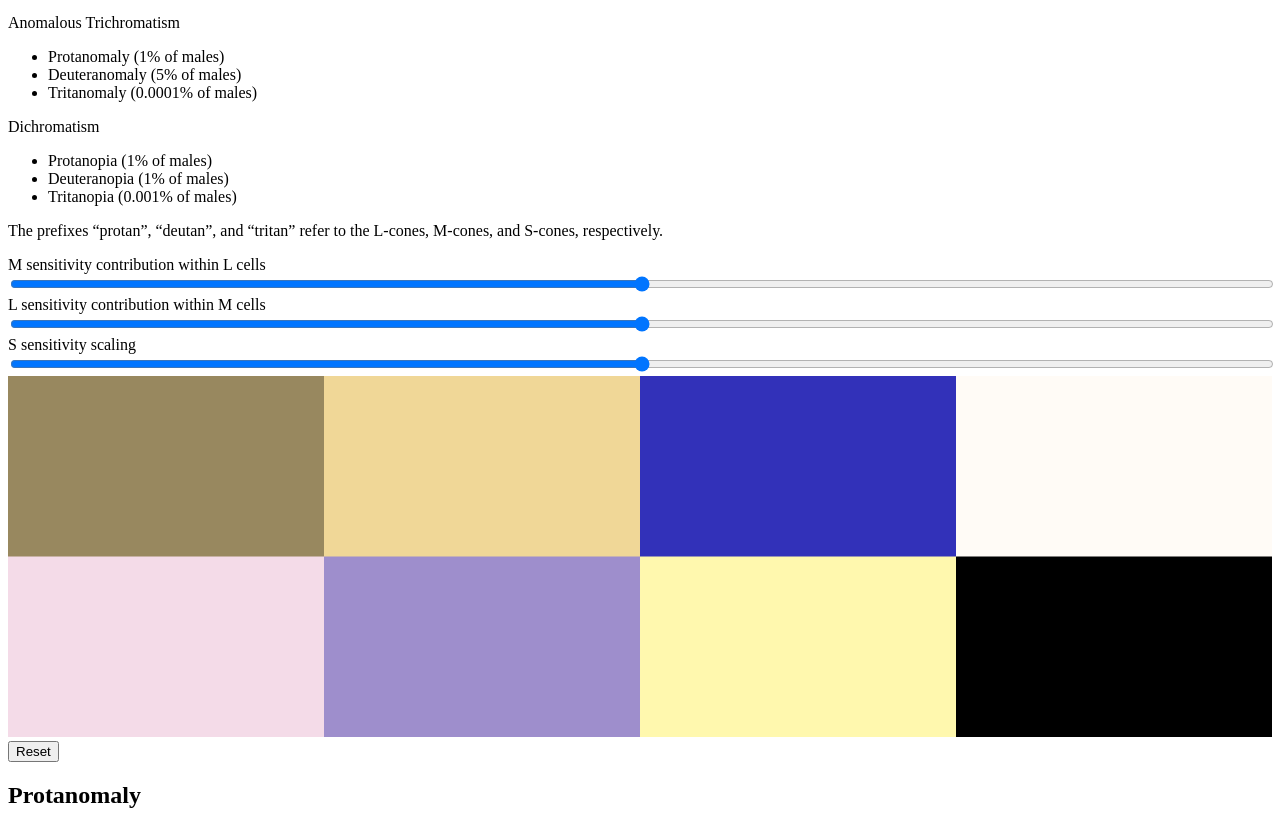
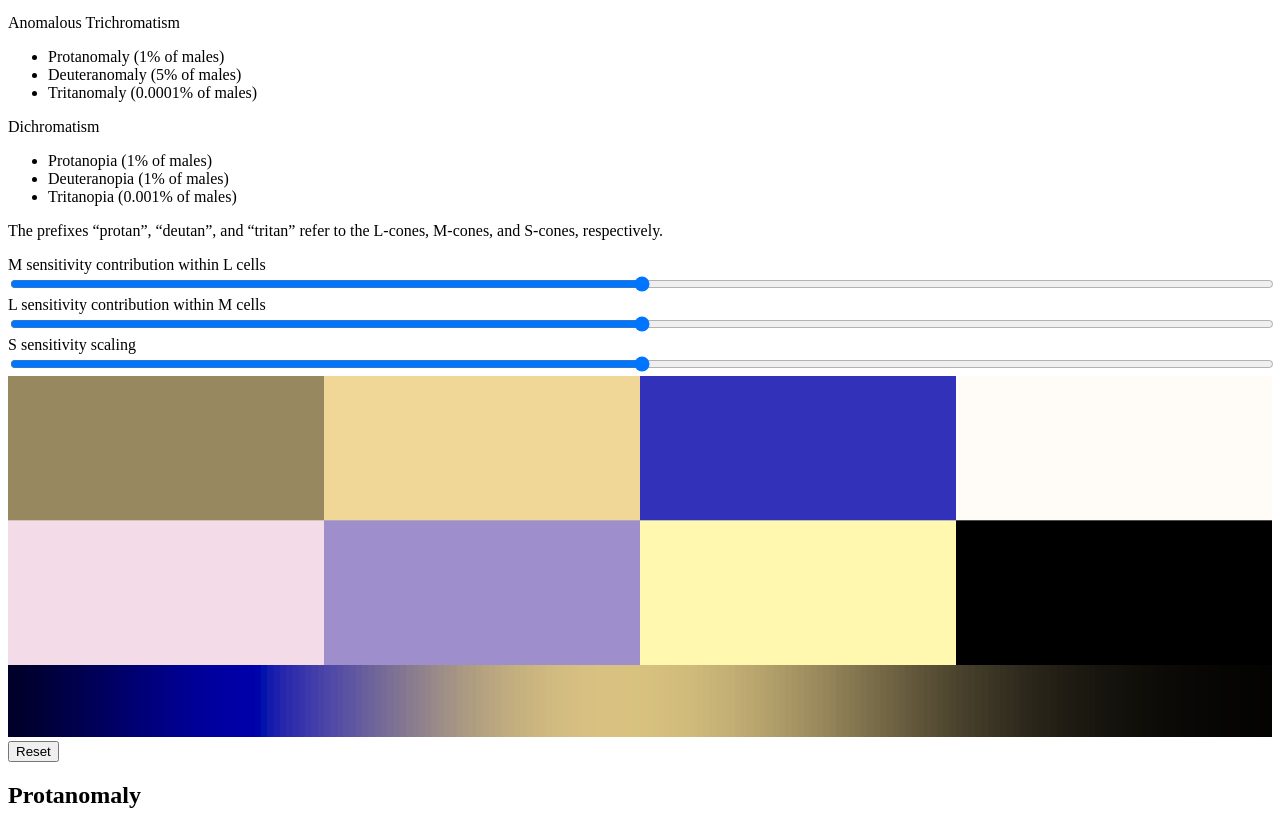
Before and after one commit to Smilebags/spectral-utilities, a website with bundled scripts: page src/entrypoint/colour-blindness/index.html in a window 1280 px wide. Shown: the part 100-926 px from the top of the page. Built offline with nearby package versions, Linux system fonts and the light colour scheme.

Commit message:
Add spectrum visualisation

```diff
--- a/src/entrypoint/colour-blindness/index.html
+++ b/src/entrypoint/colour-blindness/index.html
@@ -61,6 +61,7 @@
     <h2>Tritanopia</h2>
     <button id="tritanopia">Apply</button>
     <p>S cone response is entirely missing. Blue objects appear dark, differentiation between colours containing and not containing blue is lost.</p>
+    <p>Visualisation isn't quite accurate, as blues appear slightly reddish which is not the case for people with Tritanopia.</p>
 </body>
 
 </html>
--- a/src/entrypoint/colour-blindness/index.ts
+++ b/src/entrypoint/colour-blindness/index.ts
@@ -7,6 +7,8 @@ import { Spectrum } from "../../Spectrum/Spectrum.js";
 import { createCustomLMSColourConverter } from "./ColourFromSpectrumCustomLMS.js";
 import { createColourBlindnessLMSSpectra } from "./createColourBlindnessLMSSpectra.js";
 import { sRGBToIntensityLookups } from "./sRGBToIntensityLookups.js";
+import { GaussianSpectrum } from "../../Spectrum/GaussianSpectrum.js";
+import { mapValue } from "../../Util.js";
 
 const WAVELENGTH_LOW = 380;
 const WAVELENGTH_HIGH = 730;
@@ -100,36 +102,45 @@ function render(
 ) {
   drawSpectrumToRegion(
     new SrgbSpectrum(sRGBToIntensityLookups, 1, 0, 0),
-    { x: 0, y: 0, width: 0.25, height: 0.5 },
+    { x: 0, y: 0, width: 0.25, height: 0.4 },
   );
   drawSpectrumToRegion(
     new SrgbSpectrum(sRGBToIntensityLookups, 0, 1, 0),
-    { x: 0.25, y: 0, width: 0.25, height: 0.5 },
+    { x: 0.25, y: 0, width: 0.25, height: 0.4 },
   );
   drawSpectrumToRegion(
     new SrgbSpectrum(sRGBToIntensityLookups, 0, 0, 1),
-    { x: 0.5, y: 0, width: 0.25, height: 0.5 },
+    { x: 0.5, y: 0, width: 0.25, height: 0.4 },
   );
   drawSpectrumToRegion(
     new SrgbSpectrum(sRGBToIntensityLookups, 1, 1, 1),
-    { x: 0.75, y: 0, width: 0.25, height: 0.5 },
+    { x: 0.75, y: 0, width: 0.25, height: 0.4 },
   );
   drawSpectrumToRegion(
     new SrgbSpectrum(sRGBToIntensityLookups, 0, 1, 1),
-    { x: 0, y: 0.5, width: 0.25, height: 0.5 },
+    { x: 0, y: 0.4, width: 0.25, height: 0.4 },
   );
   drawSpectrumToRegion(
     new SrgbSpectrum(sRGBToIntensityLookups, 1, 0, 1),
-    { x: 0.25, y: 0.5, width: 0.25, height: 0.5 },
+    { x: 0.25, y: 0.4, width: 0.25, height: 0.4 },
   );
   drawSpectrumToRegion(
     new SrgbSpectrum(sRGBToIntensityLookups, 1, 1, 0),
-    { x: 0.5, y: 0.5, width: 0.25, height: 0.5 },
+    { x: 0.5, y: 0.4, width: 0.25, height: 0.4 },
   );
   drawSpectrumToRegion(
     new SrgbSpectrum(sRGBToIntensityLookups, 0, 0, 0),
-    { x: 0.75, y: 0.5, width: 0.25, height: 0.5 },
+    { x: 0.75, y: 0.4, width: 0.25, height: 0.4 },
   );
+  for (let i = 0; i < 200; i++) {
+    let progress = i / 200;
+    drawSpectrumToRegion(
+      new GaussianSpectrum(mapValue(progress, 0, 1, 360, 780), 20, 1),
+      { x: progress, y: 0.8, width: 1/200, height: 0.2 },
+    );
+
+
+  }
 
   function drawSpectrumToRegion(spectrum: Spectrum, region: Region) {
     const colour = humanObserver(spectrum).to('REC.709').multiply(0.05);
```
